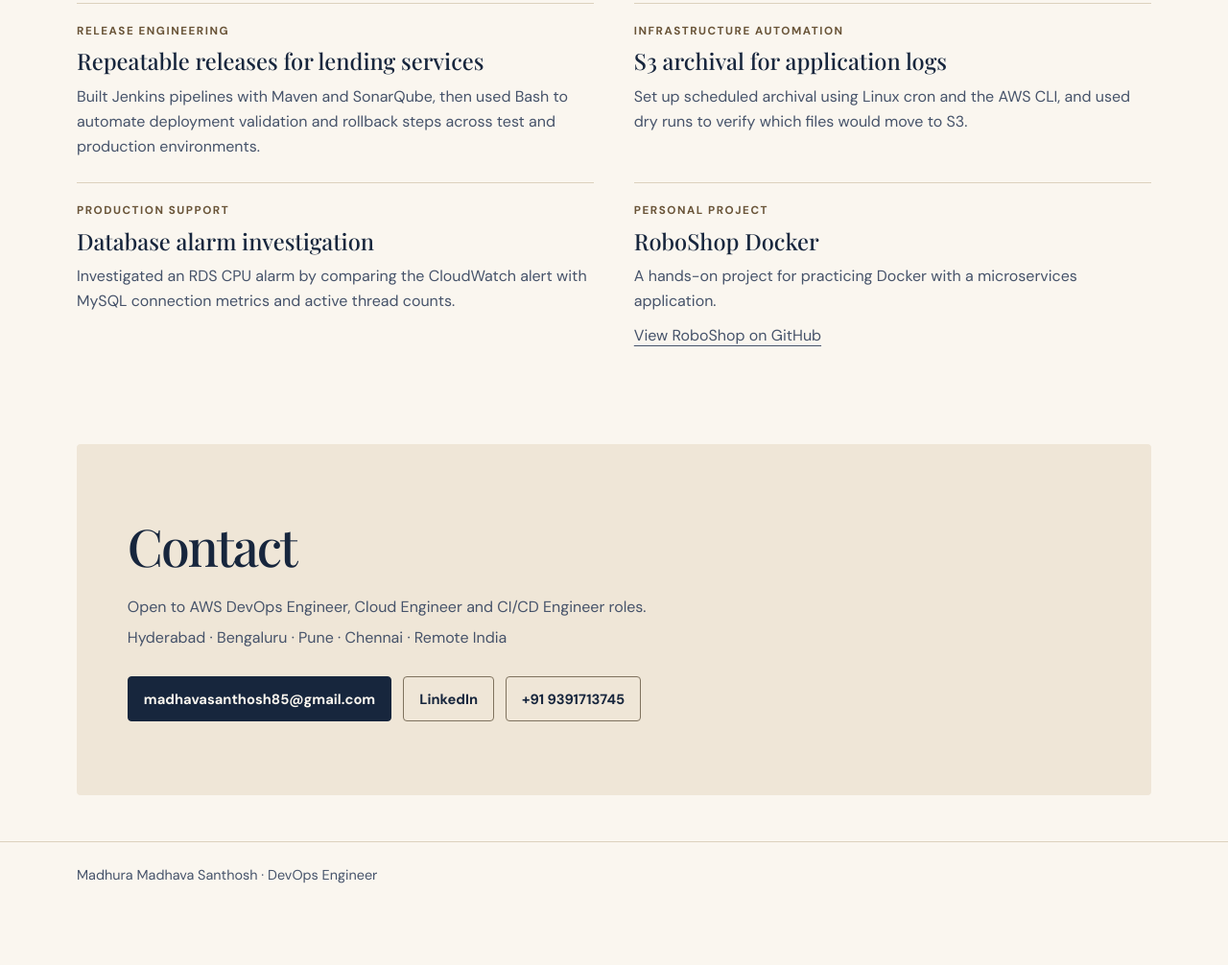
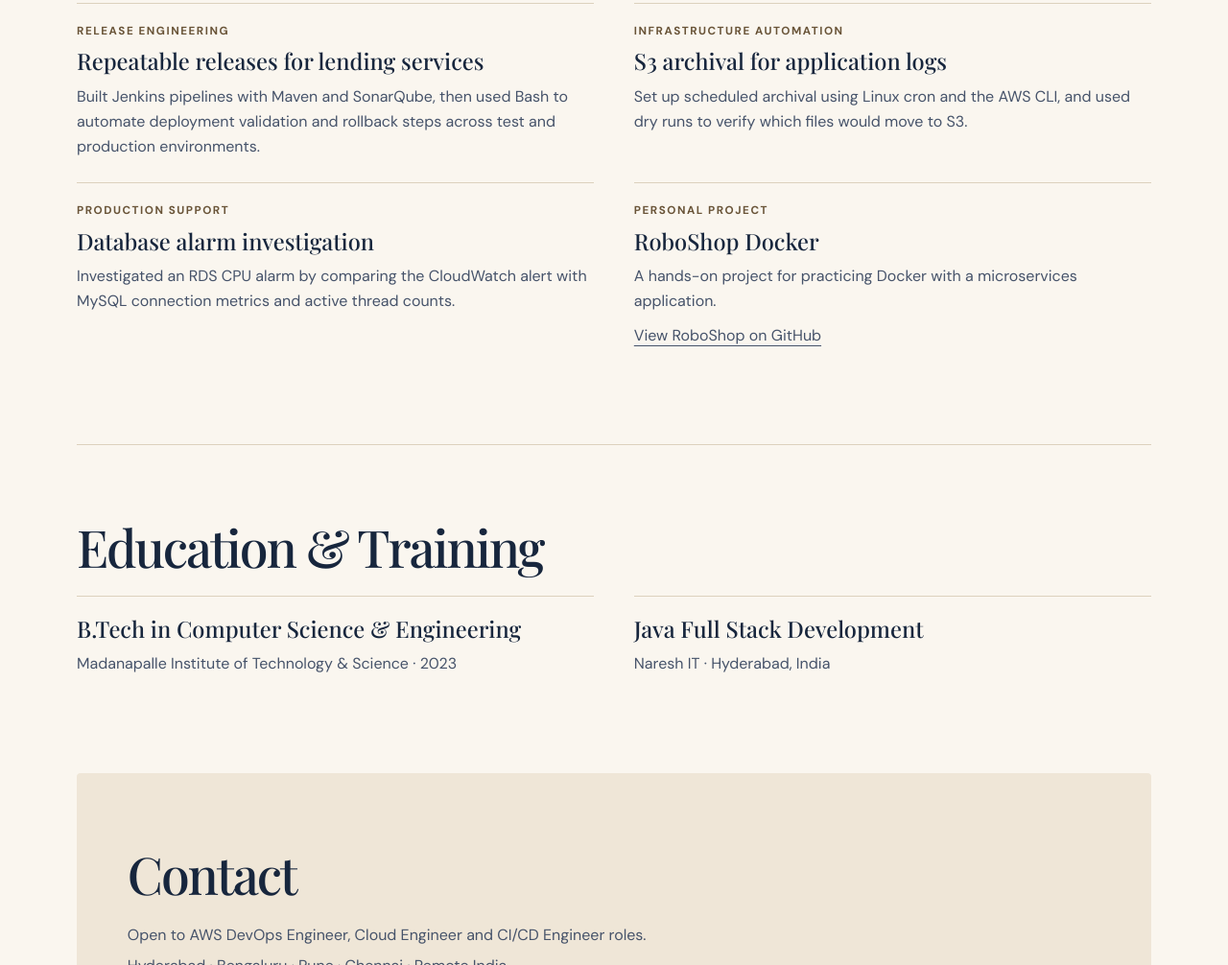
Before and after one commit to madhavasanthosh143/Portfolio, a plain HTML site: page dist/index.html in a window 1280 px wide. Shown: the part 2259-3265 px from the top of the page at 96% size. Before the commit the page ends 3206 px from the top, so only its background shows below. Drawn offline with nearby package versions, Linux system fonts and the light colour scheme.

Commit message:
Add education and training and correct Hotfoot start date

```diff
--- a/dist/index.html
+++ b/dist/index.html
@@ -80,9 +80,22 @@ body{background:radial-gradient(ellipse at 82% 8%,#f0e3d1,transparent 37rem),var
 <div><dt>30+ microservices</dt><dd>Java and Spring Boot releases supported across SIT, UAT and production</dd></div>
 <div><dt>~2 hours to 45 min</dt><dd>Release time after deployment automation</dd></div>
 </dl></figure>
-<section id="experience"><h2>Experience</h2><div class="experience"><div><h3>DevOps Engineer</h3><p>Hotfoot Technology Solutions</p><p>Chennai, India · Apr 2024–Present</p></div><ul><li>Support release deployments and day-to-day production operations for loan origination systems.</li><li>Build Jenkins CI/CD pipelines for 30+ Java and Spring Boot microservices across SIT, UAT and production.</li><li>Automate deployments, backups, health checks and rollback with Bash. Provision EC2, VPC resources and security groups with Terraform.</li><li>Investigate incidents using CloudWatch metrics, Linux logs, Nginx and application health checks.</li><li>Support disaster recovery testing, change management and operational documentation.</li></ul></div></section>
+<section id="experience"><h2>Experience</h2><div class="experience"><div><h3>DevOps Engineer</h3><p>Hotfoot Technology Solutions</p><p>Chennai, India · Dec 2024–Present</p></div><ul><li>Support release deployments and day-to-day production operations for loan origination systems.</li><li>Build Jenkins CI/CD pipelines for 30+ Java and Spring Boot microservices across SIT, UAT and production.</li><li>Automate deployments, backups, health checks and rollback with Bash. Provision EC2, VPC resources and security groups with Terraform.</li><li>Investigate incidents using CloudWatch metrics, Linux logs, Nginx and application health checks.</li><li>Support disaster recovery testing, change management and operational documentation.</li></ul></div></section>
 <section id="skills"><h2>Technical skills</h2><div class="grid"><article class="card"><h3>AWS &amp; monitoring</h3><p>EC2, S3, RDS, VPC, CloudWatch, Terraform, AWS CLI</p></article><article class="card"><h3>Containers &amp; deployments</h3><p>Docker, Dockerfiles, Kubernetes and Helm fundamentals</p></article><article class="card"><h3>CI/CD &amp; automation</h3><p>Jenkins, Git, Maven, SonarQube, Bash, cron</p></article><article class="card"><h3>Production troubleshooting</h3><p>Linux, Nginx, MySQL, RabbitMQ, Spring Boot application logs</p></article></div></section>
 <section id="work"><h2>Selected work</h2><div class="grid"><article class="card"><p class="tag">Release engineering</p><h3>Repeatable releases for lending services</h3><p>Built Jenkins pipelines with Maven and SonarQube, then used Bash to automate deployment validation and rollback steps across test and production environments.</p></article><article class="card"><p class="tag">Infrastructure automation</p><h3>S3 archival for application logs</h3><p>Set up scheduled archival using Linux cron and the AWS CLI, and used dry runs to verify which files would move to S3.</p></article><article class="card"><p class="tag">Production support</p><h3>Database alarm investigation</h3><p>Investigated an RDS CPU alarm by comparing the CloudWatch alert with MySQL connection metrics and active thread counts.</p></article><article class="card"><p class="tag">Personal project</p><h3>RoboShop Docker</h3><p>A hands-on project for practicing Docker with a microservices application.</p><p><a href="https://github.com/madhavasanthosh143/roboshop-docker">View RoboShop on GitHub</a></p></article></div></section>
+<section id="education">
+  <h2>Education &amp; Training</h2>
+  <div class="grid">
+    <article class="card">
+      <h3>B.Tech in Computer Science &amp; Engineering</h3>
+      <p>Madanapalle Institute of Technology &amp; Science · 2023</p>
+    </article>
+    <article class="card">
+      <h3>Java Full Stack Development</h3>
+      <p>Naresh IT · Hyderabad, India</p>
+    </article>
+  </div>
+</section>
 <section id="contact" class="contact"><h2>Contact</h2><p>Open to AWS DevOps Engineer, Cloud Engineer and CI/CD Engineer roles.</p><p>Hyderabad · Bengaluru · Pune · Chennai · Remote India</p><div class="actions"><a class="button primary" href="mailto:madhavasanthosh85@gmail.com">madhavasanthosh85@gmail.com</a><a class="button" href="https://www.linkedin.com/in/m-madhava-santhosh-a22288213">LinkedIn</a><a class="button" href="tel:+919391713745">+91 9391713745</a></div></section>
 </main>
 <footer><div class="wrap">Madhura Madhava Santhosh · DevOps Engineer</div></footer>
```
